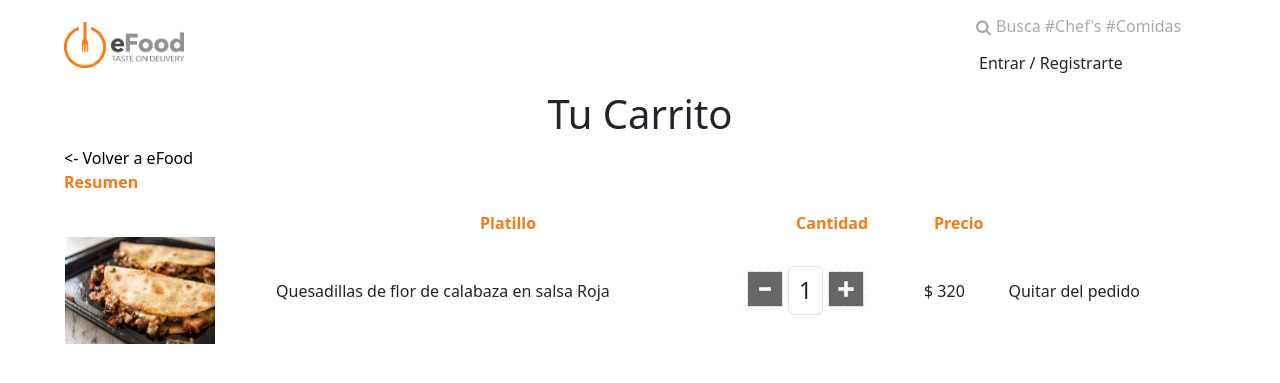
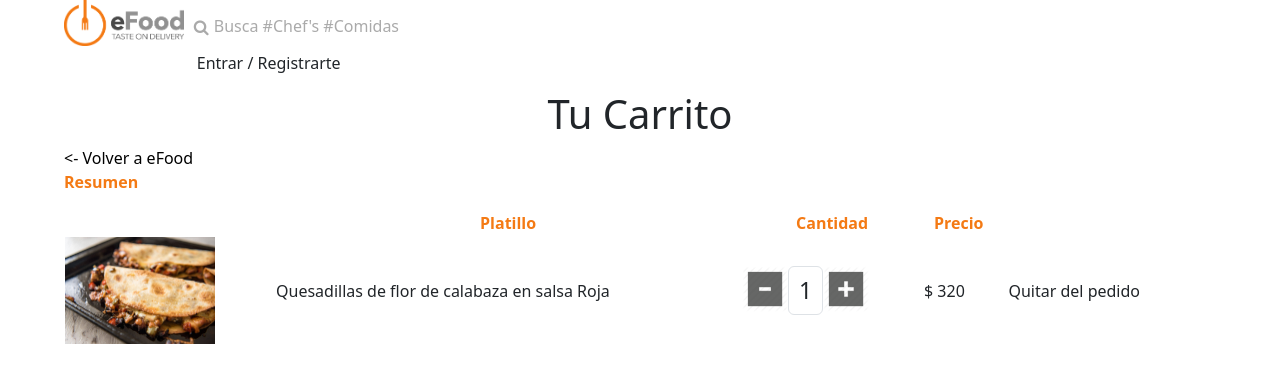
Before and after one commit to RowerPulido/e-Food-Web, a Rails app: page /carro in a window 1280 px wide. Shown: the top 383 px of the page. Run offline with Rails 7, Linux system fonts and the light colour scheme; style sheets or scripts are compiled from the project's sources; some libraries are stand-ins or nearby versions.

Commit message:
Solucionando problemas de Merge-Master(local)

```diff
--- a/Webpage/eFood/app/assets/javascripts/application.js
+++ b/Webpage/eFood/app/assets/javascripts/application.js
@@ -16,5 +16,4 @@
 //= require_tree .
 
 //= require jquery3
-//= require popper
 //= require bootstrap
--- a/Webpage/eFood/app/views/public/_navbar.html.erb
+++ b/Webpage/eFood/app/views/public/_navbar.html.erb
@@ -1,10 +1,10 @@
-<nav class="navbar navbar-light">
+<nav class="navbar navbar-light" style="display: -webkit-inline-box">
   <div class="logo">
     <%= link_to root_path do %>
       <%= image_tag('logo.png', class: 'logo') %>
     <% end %>
   </div>
-  <div class="fas form-inline my-3 my-lg-0">
+  <div class="fas form-inline" style="float: right;">
   	<span class="fa fa-search"></span>
    	<input class="form-control mr-sm-2" style="width: 250px; border:0px;" type="text" placeholder="Busca #Chef's #Comidas">
    	<%= link_to "Entrar / Registrarte", login_path, class: 'orange btn btn-md'%>
```
